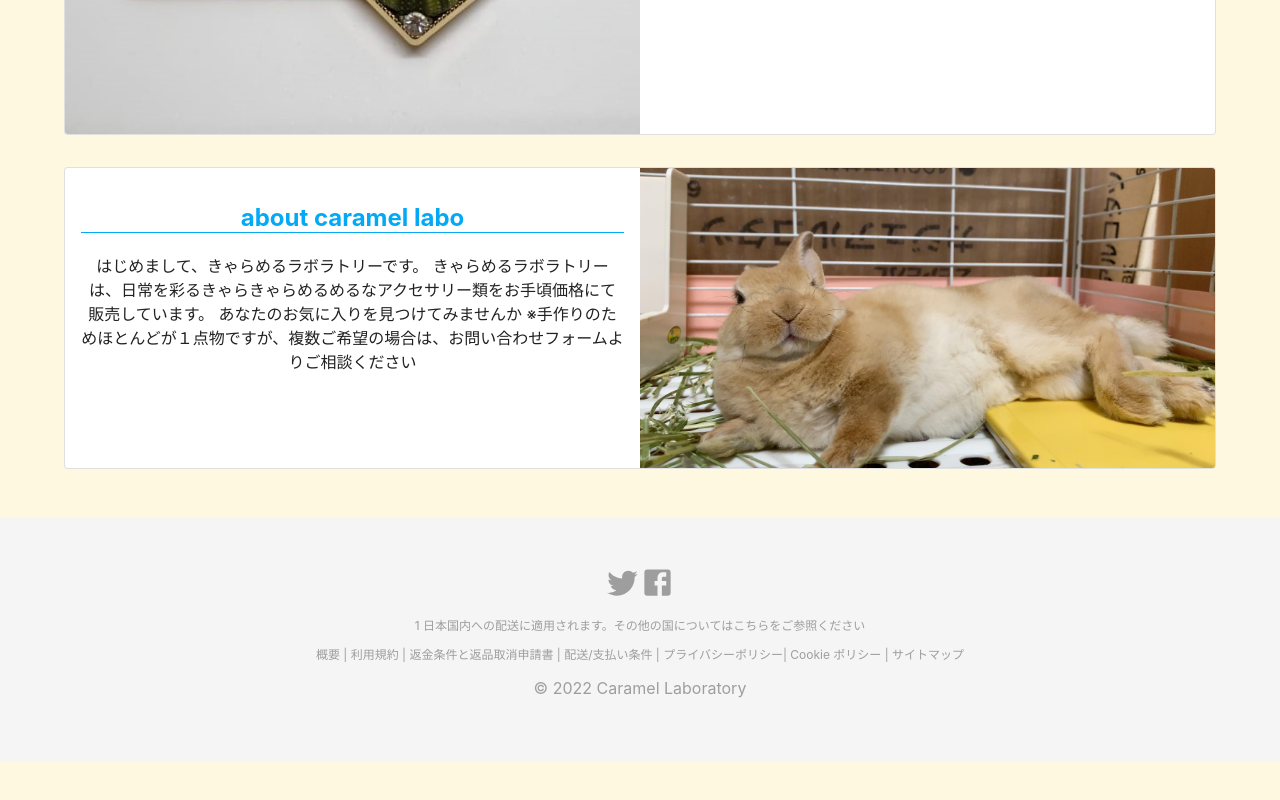
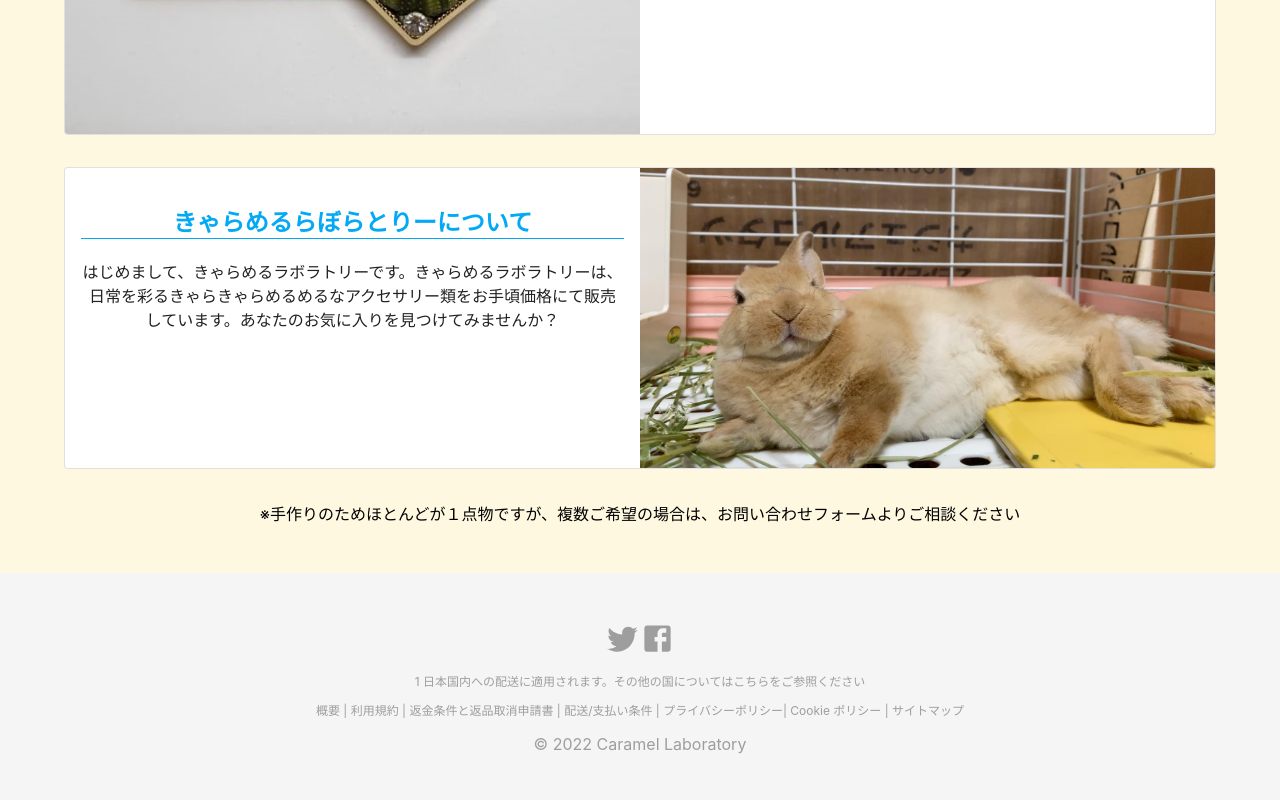
Before and after one commit to KamiHitoe/next-caramel-laboratory, a Next.js app: page / in a window 1280 px wide. Shown: the part 1646-2446 px from the top of the page. Before the commit the page ends 2408 px from the top, so only its background shows below. Built offline with nearby package versions, Linux system fonts and the light colour scheme.

Commit message:
add firebase

```diff
--- a/package.json
+++ b/package.json
@@ -15,6 +15,7 @@
     "@mui/icons-material": "^5.6.1",
     "@mui/material": "^5.5.1",
     "@mui/styled-engine-sc": "^5.4.2",
+    "firebase": "^9.7.0",
     "next": "12.1.0",
     "react": "17.0.2",
     "react-dom": "17.0.2",
--- a/src/pages/index.tsx
+++ b/src/pages/index.tsx
@@ -23,16 +23,14 @@ const contents = [
   },
   {
     imageSrc: "/images/caramel_top.jpg",
-    subtitle: "about caramel labo",
-    text: `はじめまして、きゃらめるラボラトリーです。 きゃらめるラボラトリーは、日常を彩るきゃらきゃらめるめるなアクセサリー類をお手頃価格にて販売しています。 あなたのお気に入りを見つけてみませんか\n\n
-    ※手作りのためほとんどが１点物ですが、複数ご希望の場合は、お問い合わせフォームよりご相談ください`,
+    subtitle: "きゃらめるらぼらとりーについて",
+    text: "はじめまして、きゃらめるラボラトリーです。きゃらめるラボラトリーは、日常を彩るきゃらきゃらめるめるなアクセサリー類をお手頃価格にて販売しています。あなたのお気に入りを見つけてみませんか？"
   },
 ];
 
 const Home: NextPage = () => {
   return (
     <div>
-
       {contents.map((e, i) => {
         if (i%2 === 0) {
           return (
@@ -55,6 +53,8 @@ const Home: NextPage = () => {
         }
       })}
 
+      <p>※手作りのためほとんどが１点物ですが、複数ご希望の場合は、お問い合わせフォームよりご相談ください</p>
+
     </div>
   );
 };
```
Also changed, not shown: 2 other files (tests, documents, lock files or other folders).
